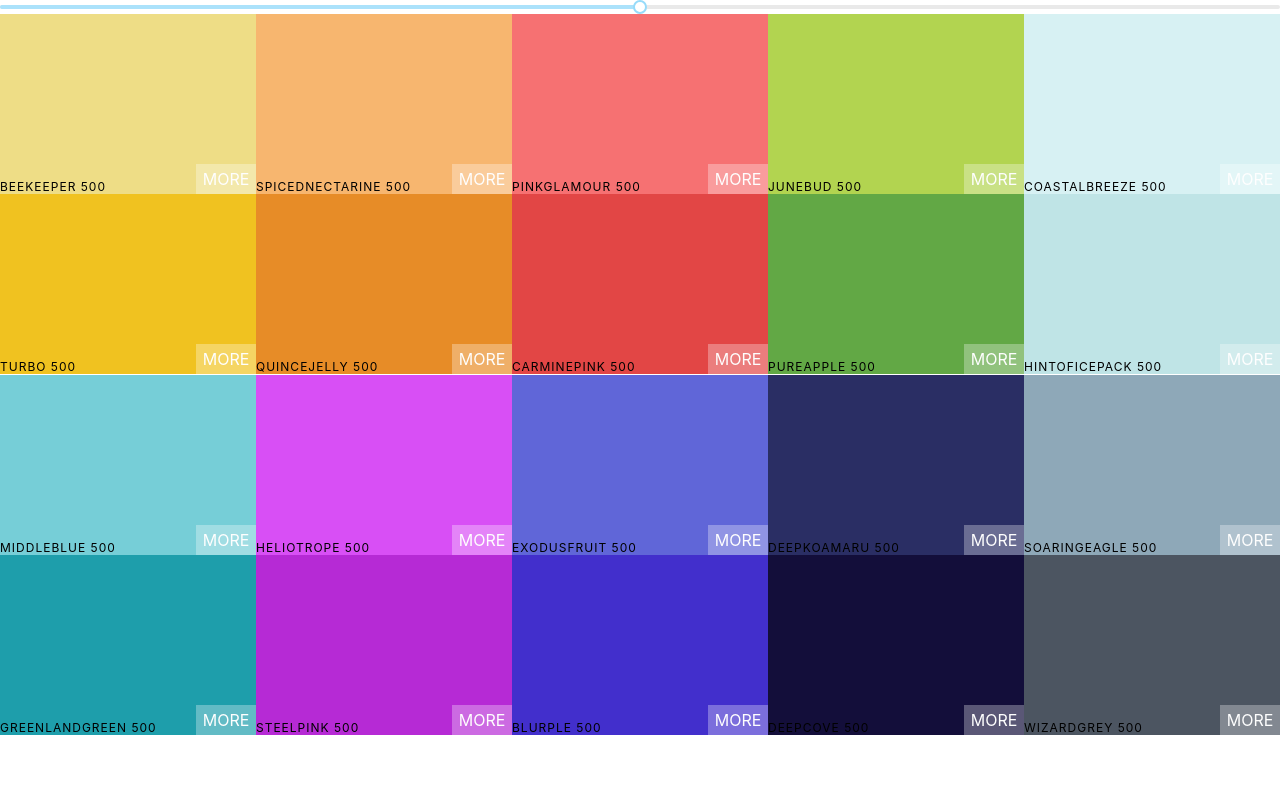
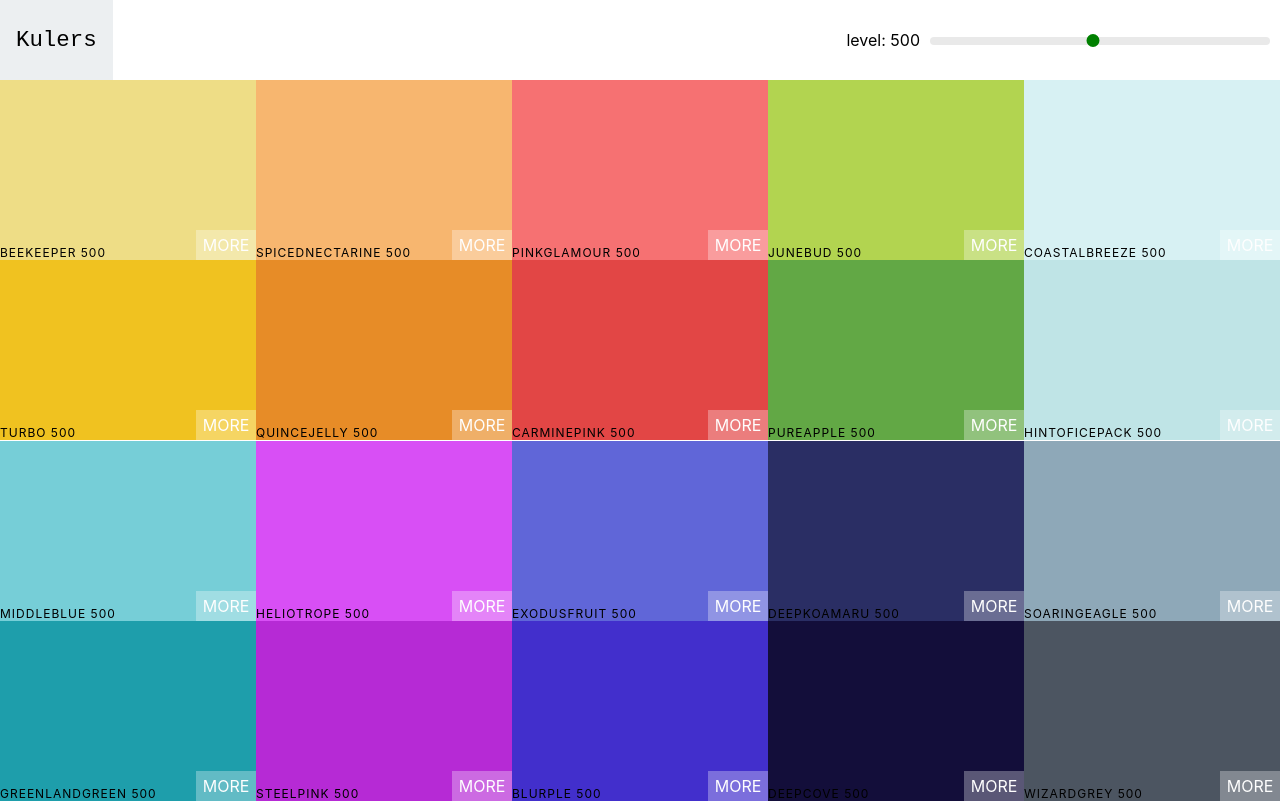
Before and after one commit to Moonbladez/colors, a React (Create React App) app: page /palette/flat-ui-colors-american in a window 1280 px wide. Built offline with nearby package versions, Linux system fonts and the light colour scheme.

Commit message:
navbar added

```diff
--- /dev/null
+++ b/src/Navbar/Navbar.css
@@ -0,0 +1,54 @@
+.Navbar {
+    display: flex;
+    align-items: center;
+    justify-content: flex-start;
+    height: 10vh;
+}
+
+.brand {
+    margin-right: auto;
+    padding: 0 1rem;
+    font-size: 1.4rem;
+    background-color: #eceff1;
+    height: 100%;
+    font-family: monospace;
+    display: flex;
+    justify-content: center;
+    align-items: center;
+
+
+}
+
+.brand a {
+    text-decoration: none;
+    color: inherit;
+}
+
+
+.slider {
+    width: 340px;
+    margin: 0 10px;
+    display: inline-block;
+}
+
+div.rc-slider-track {
+    background-color: transparent;
+}
+
+div.rc-slider-rail {
+    height: 0.5rem;
+}
+
+div.rc-slider-handle,
+div.rc-slider-handle:active,
+div.rc-slider-handle:focus,
+div.rc-slider-handle:hover {
+    border: 2px solid green;
+    background-color: green;
+    outline: none;
+    box-shadow: none;
+    width: 13px;
+    height: 13px;
+    margin-left: -7px;
+    margin-top: -3px;
+}
--- /dev/null
+++ b/src/Navbar/Navbar.jsx
@@ -0,0 +1,31 @@
+import React, { Component } from "react";
+
+import Slider from "rc-slider";
+
+import "rc-slider/assets/index.css";
+import "./Navbar.css";
+
+export class Navbar extends Component {
+	render() {
+		const { level, changeLevel } = this.props;
+		return (
+			<nav className='Navbar'>
+				<div className='brand'>
+					<a href='#'>Kulers</a>
+				</div>
+				<div className='slider_container'>
+					<span>level: {level}</span>
+					<div className='slider'>
+						<Slider
+							defaultValue={level}
+							min={100}
+							max={900}
+							step={100}
+							onAfterChange={changeLevel}
+						/>
+					</div>
+				</div>
+			</nav>
+		);
+	}
+}
--- a/src/Palette/Palette.jsx
+++ b/src/Palette/Palette.jsx
@@ -1,12 +1,11 @@
 import React, { Component } from "react";
 
-import Slider from "rc-slider";
 import { v4 as uuidv4 } from "uuid";
 
 import { ColorBox } from "../ColorBox/ColorBox";
+import { Navbar } from "../Navbar/Navbar";
 
 import "./Palette.css";
-import "rc-slider/assets/index.css";
 
 export class Palette extends Component {
 	constructor(props) {
@@ -27,14 +26,7 @@ export class Palette extends Component {
 		));
 		return (
 			<div className='Palette'>
-				<Slider
-					defaultValue={level}
-					min={100}
-					max={900}
-					step={100}
-					onAfterChange={this.changeLevel}
-				/>
-				{/* navbar goes here */}
+				<Navbar level={level} changeLevel={this.changeLevel} />
 				<div className='Palette-colors'>{colorBoxes}</div>
 				{/* fiiter goes here */}
 			</div>
```
Also changed, not shown: src/Palette/Palette.css (line endings or trailing spaces), src/images/logo.png (added).
